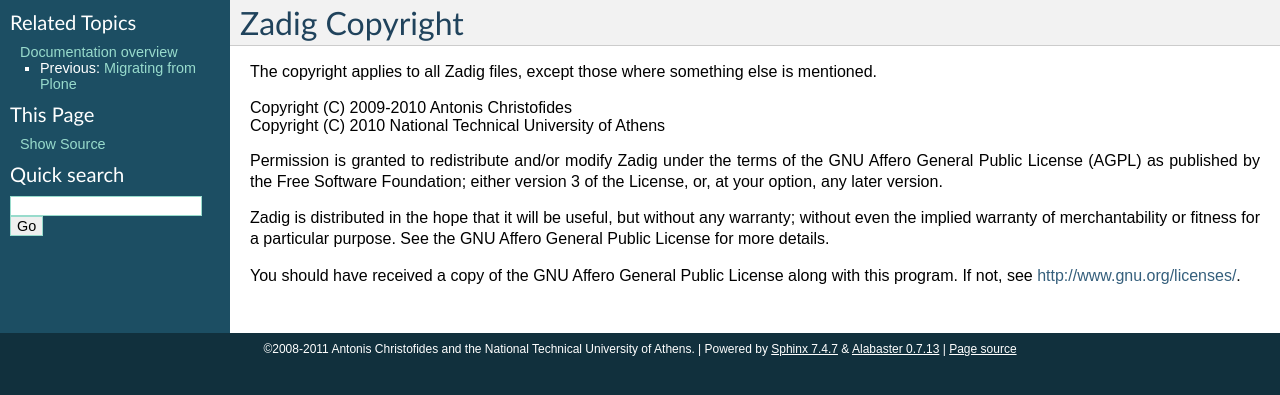
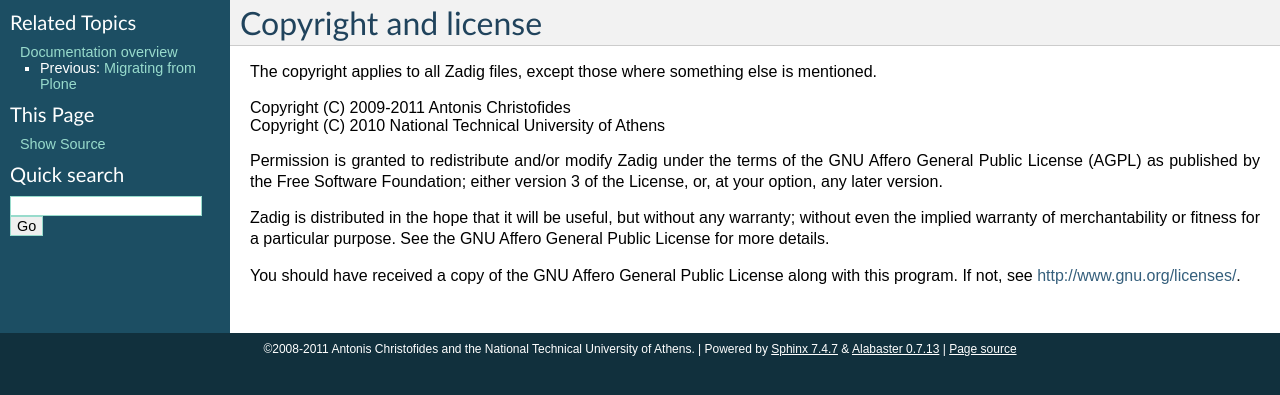
Before and after one commit to aptiko/zadig, a Sphinx documentation site: the page built from docs/copyright.txt, in a window 1280 px wide. Shown: the top 395 px of the page. Built offline with Sphinx 7.4.7, drawn with Linux system fonts in a browser that asks for light colours.

Commit message:
Minor docs improvement

```diff
--- a/docs/administrators_guide.txt
+++ b/docs/administrators_guide.txt
@@ -1,8 +1,8 @@
 .. _administrators_guide:
 
-===========================
-Zadig Administrator's Guide
-===========================
+=====================
+Administrator's Guide
+=====================
 
 Installation
 ============
--- a/docs/api.txt
+++ b/docs/api.txt
@@ -1,8 +1,8 @@
 .. _api:
 
-=========
-Zadig API
-=========
+============
+Internal API
+============
 
 It is important to read the :ref:`concepts` document before studying
 the API, otherwise you will not understand what I'm talking about.
--- a/docs/concepts.txt
+++ b/docs/concepts.txt
@@ -1,8 +1,8 @@
 .. _concepts:
 
-==============
-Zadig Concepts
-==============
+========
+Concepts
+========
 
 .. index::
    single: folders
--- a/docs/copyright.txt
+++ b/docs/copyright.txt
@@ -1,10 +1,10 @@
-Zadig Copyright
-===============
+Copyright and license
+=====================
 
 The copyright applies to all Zadig files, except those where
 something else is mentioned.
 
-| Copyright (C) 2009-2010 Antonis Christofides
+| Copyright (C) 2009-2011 Antonis Christofides
 | Copyright (C) 2010 National Technical University of Athens
 
 Permission is granted to redistribute and/or modify Zadig under
--- a/docs/developers_guide.txt
+++ b/docs/developers_guide.txt
@@ -1,8 +1,8 @@
 .. _developers_guide:
 
-=======================
-Zadig Developer's Guide
-=======================
+=================
+Developer's Guide
+=================
 
 There are two things a Zadig developer is expected to do: (1) create
 new object types; and (2) create applets. We explain those in separate
```
